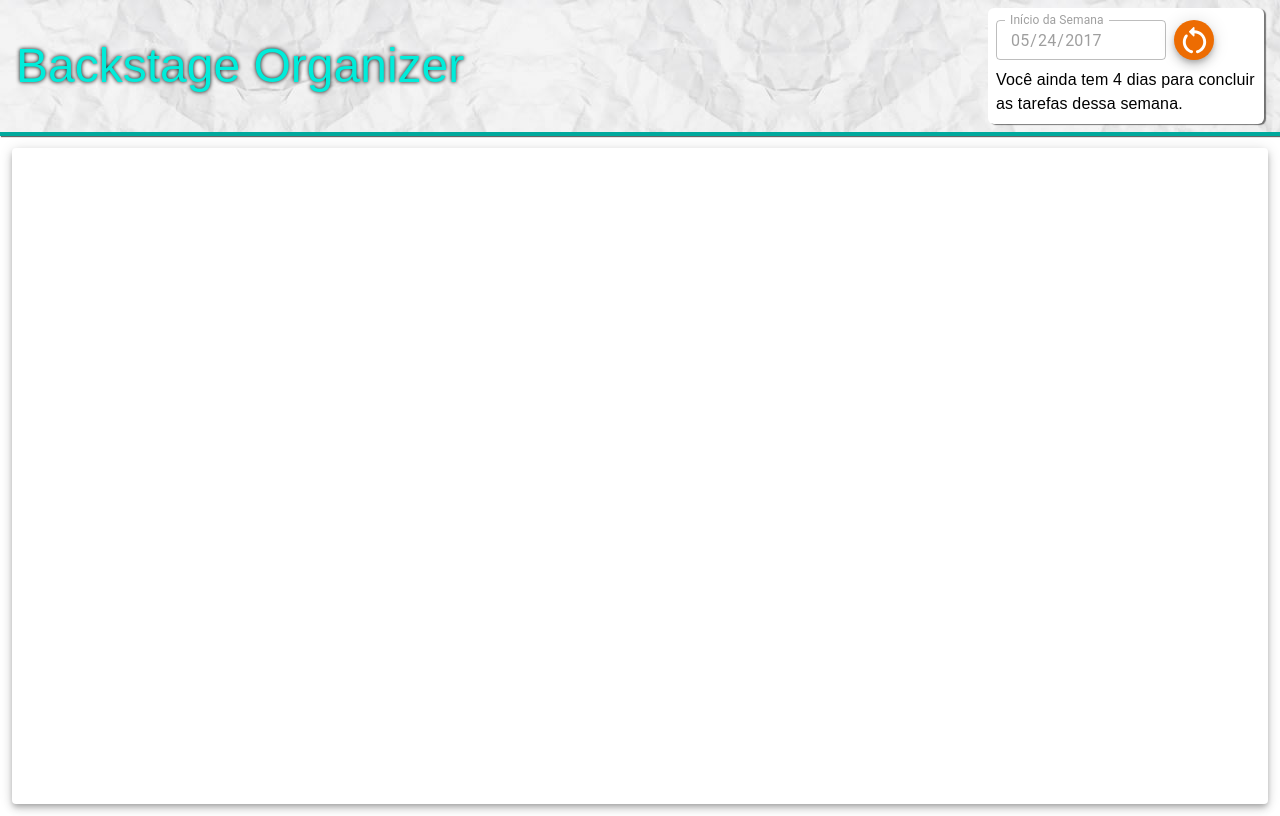
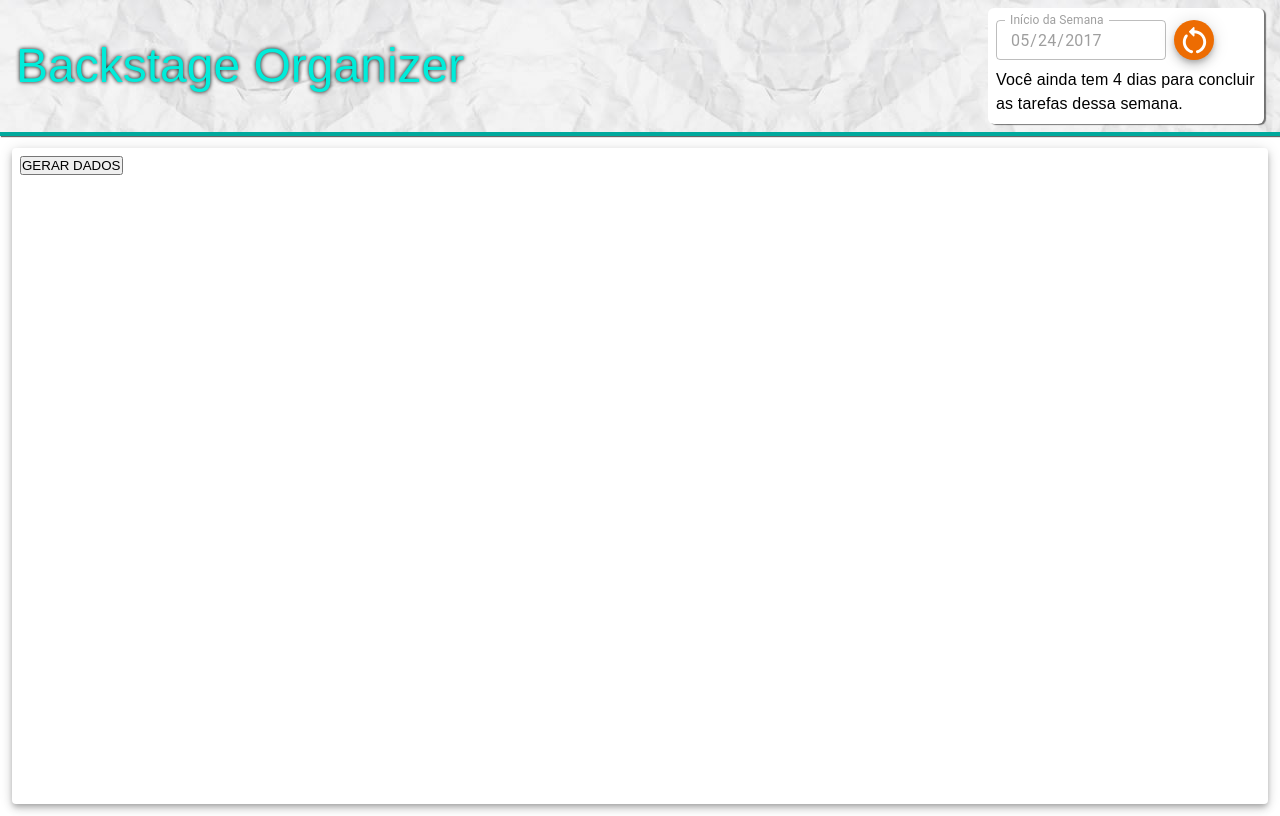
Before and after one commit to Aquilesxd100/Backstage-Organizer-FrontEnd, a React (Create React App) app: page / in a window 1280 px wide. Built offline with nearby package versions, Linux system fonts and the light colour scheme.

Commit message:
feat: desenvolvimento inicial de conversao do arquivo PDF

```diff
--- a/package.json
+++ b/package.json
@@ -16,6 +16,7 @@
     "@types/react": "^18.0.28",
     "@types/react-dom": "^18.0.11",
     "@types/react-redux": "^7.1.25",
+    "pdfjs-dist": "^4.0.379",
     "react": "^18.2.0",
     "react-dom": "^18.2.0",
     "react-redux": "^8.0.5",
--- a/src/components/Content.tsx
+++ b/src/components/Content.tsx
@@ -1,5 +1,6 @@
 
 import { WeeklyTasksData } from "../types/types";
+import getPDFData from "../utils/pdfExtraction/pdfDataExtraction";
 import { ContentBox } from "./ContentStyles";
 
 interface IContentProps {
@@ -12,7 +13,9 @@ export default function Content({
 
   return (
     <ContentBox elevation={5}>
-
+      <button onClick={async ()=>{ await getPDFData()}}>
+        GERAR DADOS
+      </button>
     </ContentBox>
   )
 }
--- a/src/custom.d.ts
+++ b/src/custom.d.ts
@@ -1,2 +1,3 @@
 declare module "*png";
 declare module "*jpg";
+declare module "*pdf";
--- /dev/null
+++ b/src/utils/pdfExtraction/pdfDataExtraction.ts
@@ -0,0 +1,36 @@
+import PDF from "./pdf-curso.pdf";
+import pdfjs from 'pdfjs-dist';
+
+const getPDFContent = async () => {
+  // Extract text from each page
+  const PDFContent = await pdfjs.getDocument({ url: PDF}).promise.then((pdf) => {
+  const pagina = pdf.getPage(1).then((page) => {
+    const pageContent = page.getTextContent().then((content) => {
+      console.log(content.items)
+    })
+  });
+  })
+
+/*   const textPromises = [];
+    textPromises.push(
+      pdfjs.getDocument({ url: 'path/to/pdf/file.pdf' })
+        .then((pdf) => pdf.getPage(i))
+        .then((page) => page.getTextContent())
+        .then((textContent) => {
+          const pageText = textContent.items.map((item) => item.str).join(' ');
+          return pageText;
+        })
+    );
+
+  Promise.all(textPromises)
+    .then((pageTexts) => {
+      const extractedText = pageTexts.join(' ');
+      setPdfText(extractedText);
+    })
+    .catch((error) => console.error('Failed to extract PDF text:', error)); */
+};
+
+async function getPDFData() {
+  const PDFContent = await getPDFContent();
+}
+export default getPDFData;
```
Also changed, not shown: 2 other files (tests, documents, lock files or other folders).
